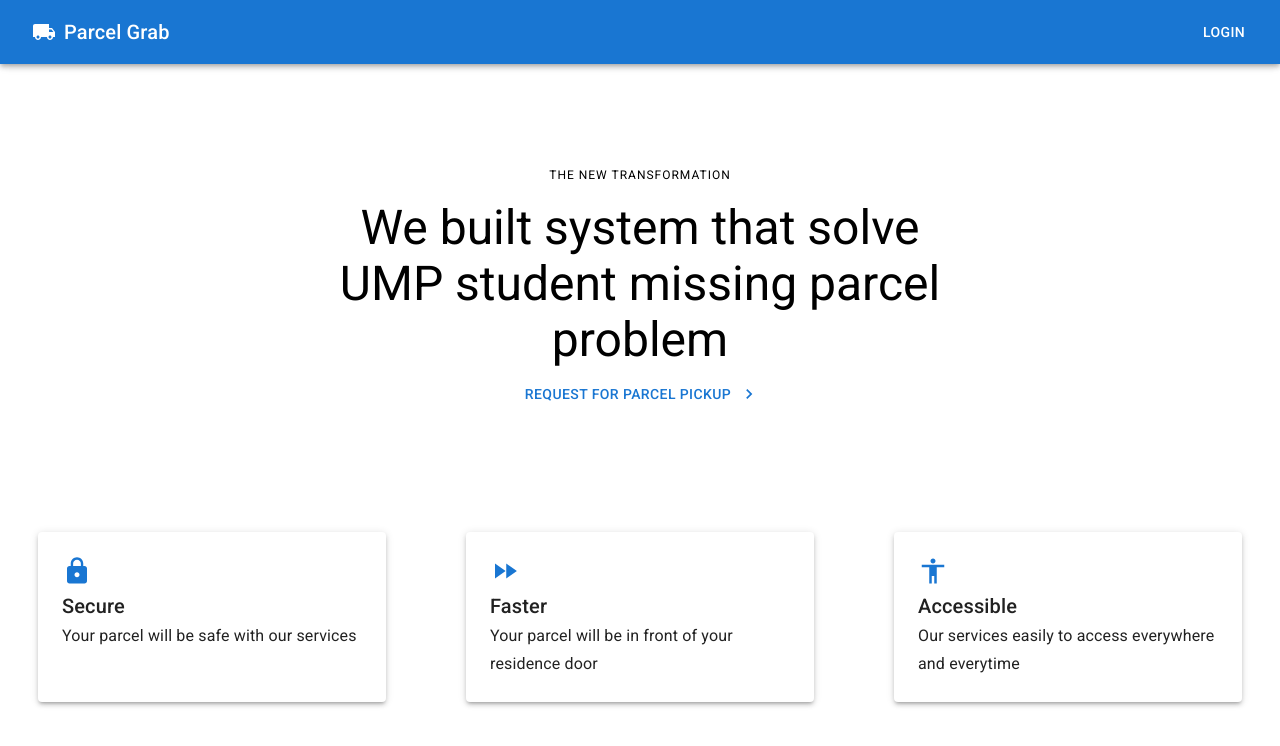
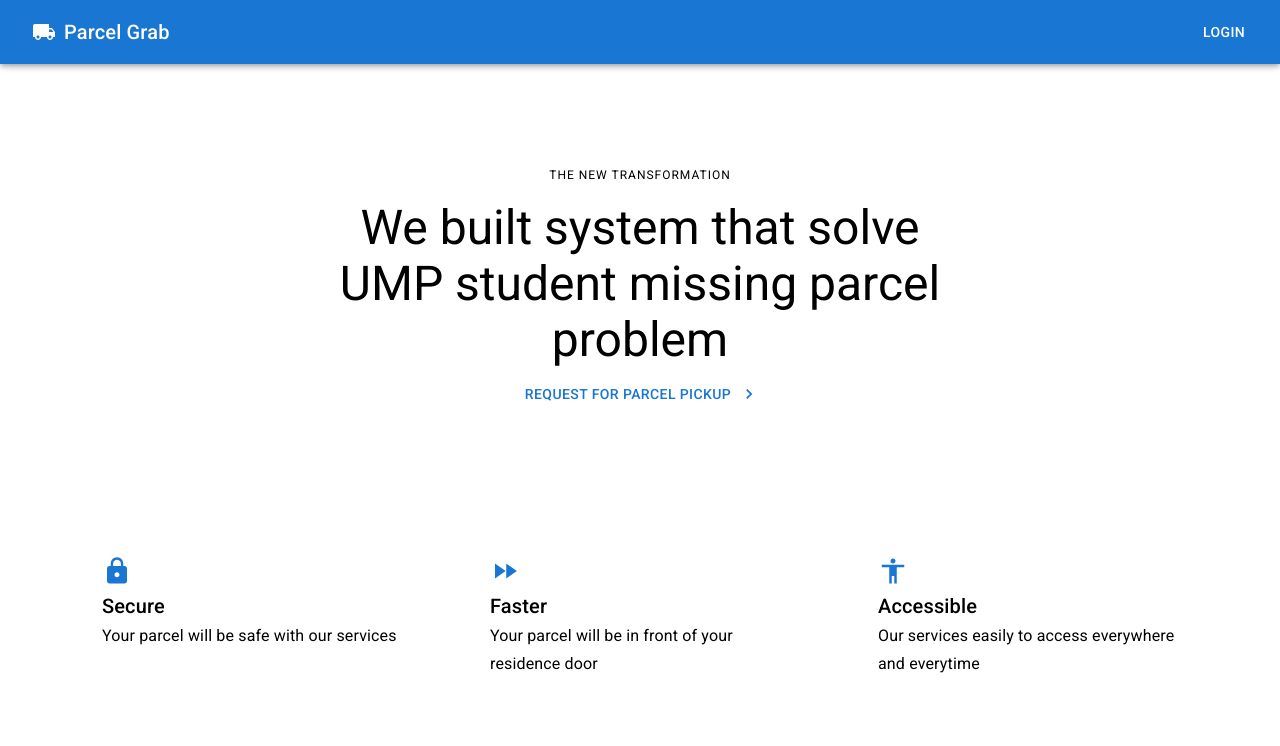
Before and after one commit to ahmadisyraf/grab-parcel, a Next.js app: page / in a window 1280 px wide. Shown: the top 746 px of the page. Built offline with nearby package versions, Linux system fonts and the light colour scheme; no server answers.

Commit message:
fix features

```diff
--- a/pages/index.js
+++ b/pages/index.js
@@ -64,7 +64,7 @@ export default function Home() {
               <Fade in={true} timeout={{ enter: 1000 }}>
                 <Stack direction="column" spacing={1}>
                   <Typography variant='overline'>THE NEW TRANSFORMATION</Typography>
-                  <Typography variant='h3'>We built system that solve UMP student missing parcel problem</Typography>
+                  <Typography variant={'h3'}>We built system that solve UMP student missing parcel problem</Typography>
                   <Box sx={{ display: "flex", flexDirection: "column", alignItems: "center" }}>
                     <Button endIcon={<NavigateNextIcon />} sx={{ width: "fit-content" }} onClick={() => user ? router.push("/request") : setOpen(true)}>Request for Parcel Pickup</Button>
                   </Box>
@@ -73,25 +73,47 @@ export default function Home() {
             </Box>
           </Slide>
         </Box>
-      <Box sx={{ mt: 15, mb: 10, display: "flex", flexDirection: "column", alignItems: "center", mx: mobile ? 5 : "none" }}>
-          <Stack direction={mobile ? "column" : "row"} spacing={mobile ? 4 : 10}>
-            <Paper elevation={3} sx={{ px: 3, py: 3, width: 300 }}>
-              <LockIcon color='primary' sx={{ fontSize: 30 }} />
+        <Box sx={{ mt: mobile ? 8 : 15, mb: 10, display: "flex", flexDirection: "column", alignItems: "center", mx: mobile ? 3 : "none" }}>
+          <Stack direction={mobile ? "column" : "row"} spacing={mobile ? 3 : 5}>
+            <Box sx={{ px: 3, py: 3, width: 300 }}>
+              <LockIcon color='primary' sx={{ fontSize: 30, mr: 2 }} />
               <Typography variant='h6'>Secure</Typography>
               <Typography variant='subtitle1'>Your parcel will be safe with our services</Typography>
-            </Paper>
-            <Paper elevation={3} sx={{ px: 3, py: 3, width: 300 }}>
+            </Box>
+            <Box sx={{ px: 3, py: 3, width: 300 }}>
               <FastForwardIcon color='primary' sx={{ fontSize: 30 }} />
               <Typography variant='h6'>Faster</Typography>
               <Typography variant='subtitle1'>Your parcel will be in front of your residence door</Typography>
-            </Paper>
-            <Paper elevation={3} sx={{ px: 3, py: 3, width: 300 }}>
+            </Box>
+            <Box sx={{ px: 3, py: 3, width: 300 }}>
               <AccessibilityIcon color='primary' sx={{ fontSize: 30 }} />
               <Typography variant='h6'>Accessible</Typography>
               <Typography variant='subtitle1'>Our services easily to access everywhere and everytime</Typography>
-            </Paper>
+            </Box>
           </Stack>
         </Box>
+        {/* <Box sx={{ mt: 13 }}>
+          <Box sx={{ textAlign: "center" }}>
+            <Typography variant='h4' fontWeight={500}>Our plan</Typography>
+            <Typography variant='h5' sx={{ color: "gray" }}>Choose one of our services for you</Typography>
+          </Box>
+          <Box sx={{ mt: 5 }}>
+            <Paper elevetion={3}>
+              <Box sx={{ textAlign: "center" }}>
+                <Typography variant="h5">Parcel to UMP</Typography>
+                <Box sx={{ display: "flex", flexDirection: "row", alignItems: "center" }}>
+                  <Stack direction={"row"} spacing={2}>
+                    <Typography variant='h3'>$2</Typography>
+                    <Typography variant='h6' sx={{ color: "grey" }}>/Parcel</Typography>
+                  </Stack>
+                </Box>
+              </Box>
+            </Paper>
+            <Paper elevetion={3}>
+
+            </Paper>
+          </Box>
+        </Box> */}
       </Box>
       <LoginPopup open={open} setOpen={setOpen} />
     </div>
```
Also changed, not shown: pages/request/index.js (+8 -2 lines).
